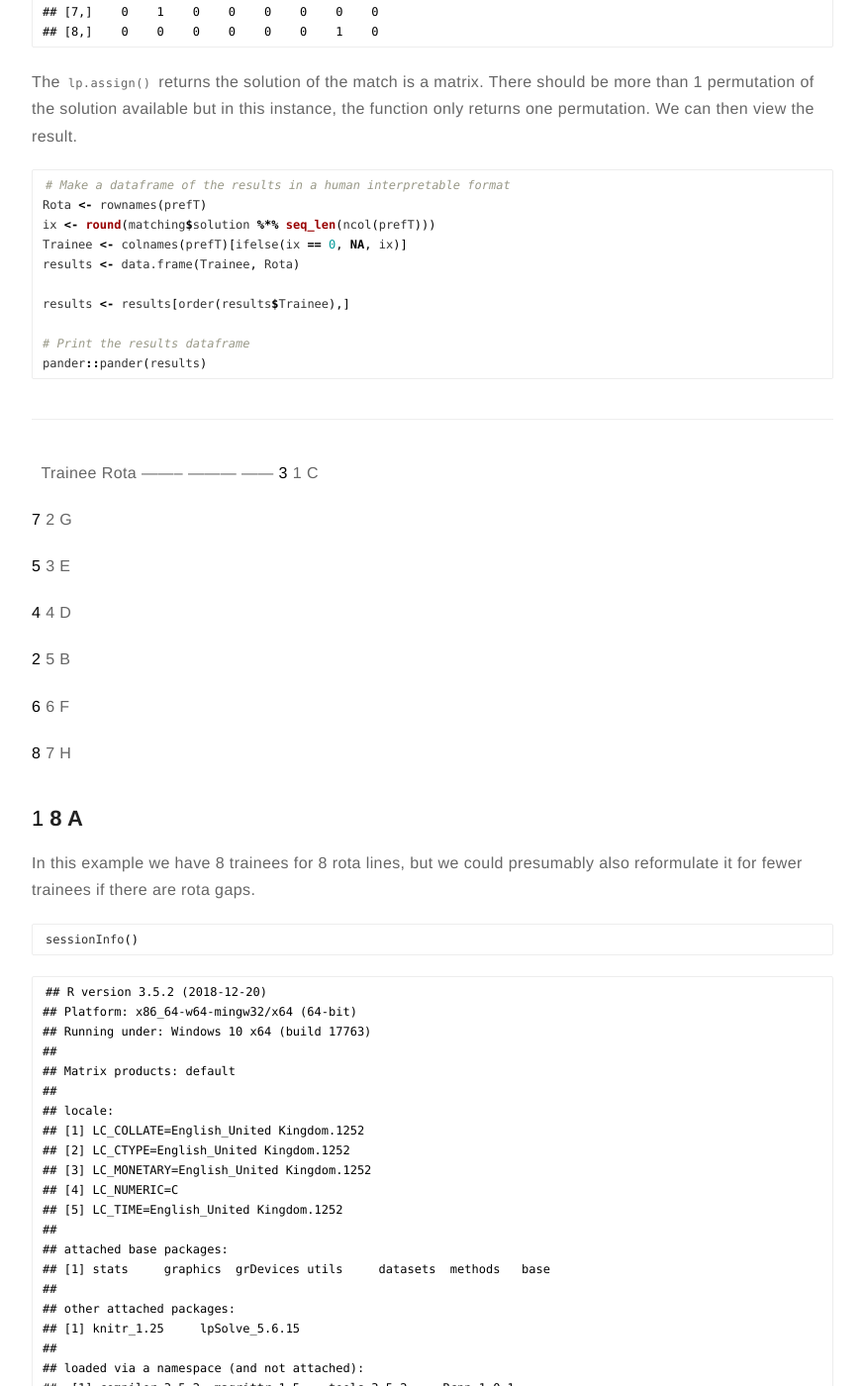
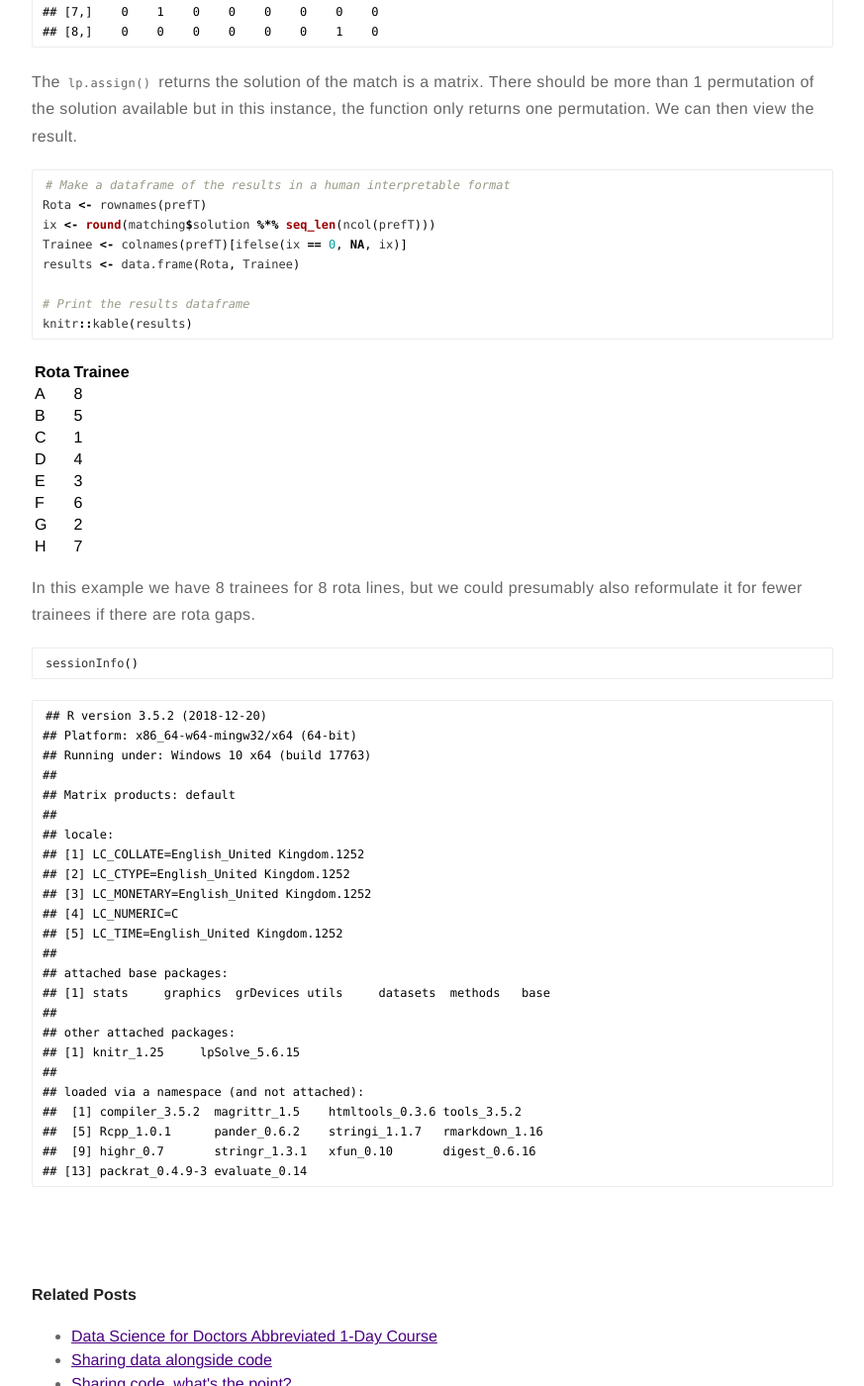
Before and after one commit to dannyjnwong/dannyjnwong.github.io, a Jekyll site: the page built from _posts/2020-01-31-Trainees-and-Rotas-an-Assignment-Problem.md, in a window 1280 px wide and 1400 px high, scrolled down 1836 px. Shown: the whole window at 99% size, without its empty margins (203-1076 px from the left). Built offline with Jekyll 4.4.1, drawn with Linux system fonts in a browser that asks for light colours; comment, search, counter and statistics services are not loaded; some of the changed text lies outside the part shown.

Commit message:
Fixed typos

```diff
--- a/_posts/2020-01-31-Trainees-and-Rotas-an-Assignment-Problem.md
+++ b/_posts/2020-01-31-Trainees-and-Rotas-an-Assignment-Problem.md
@@ -82,34 +82,24 @@ The `lp.assign()` returns the solution of the match is a matrix. There should be
 Rota <- rownames(prefT)
 ix <- round(matching$solution %*% seq_len(ncol(prefT)))
 Trainee <- colnames(prefT)[ifelse(ix == 0, NA, ix)]
-results <- data.frame(Trainee, Rota)
-
-results <- results[order(results$Trainee),]
+results <- data.frame(Rota, Trainee)
 
 # Print the results dataframe
-pander::pander(results)
+knitr::kable(results)
 {% endhighlight %}
 
 
--------------------------
- &nbsp;   Trainee   Rota
--------- --------- ------
- **3**       1       C
 
- **7**       2       G
-
- **5**       3       E
-
- **4**       4       D
-
- **2**       5       B
-
- **6**       6       F
-
- **8**       7       H
-
- **1**       8       A
--------------------------
+|Rota |Trainee |
+|:----|:-------|
+|A    |8       |
+|B    |5       |
+|C    |1       |
+|D    |4       |
+|E    |3       |
+|F    |6       |
+|G    |2       |
+|H    |7       |
 
 In this example we have 8 trainees for 8 rota lines, but we could presumably also reformulate it for fewer trainees if there are rota gaps.
 
@@ -141,7 +131,8 @@ sessionInfo()
 ## [1] knitr_1.25     lpSolve_5.6.15
 ##
 ## loaded via a namespace (and not attached):
-##  [1] compiler_3.5.2  magrittr_1.5    tools_3.5.2     Rcpp_1.0.1
-##  [5] pander_0.6.2    stringi_1.1.7   stringr_1.3.1   digest_0.6.16
-##  [9] xfun_0.10       packrat_0.4.9-3 evaluate_0.14
+##  [1] compiler_3.5.2  magrittr_1.5    htmltools_0.3.6 tools_3.5.2
+##  [5] Rcpp_1.0.1      pander_0.6.2    stringi_1.1.7   rmarkdown_1.16
+##  [9] highr_0.7       stringr_1.3.1   xfun_0.10       digest_0.6.16
+## [13] packrat_0.4.9-3 evaluate_0.14
 {% endhighlight %}
```
Also changed, not shown: other parts of _posts/2020-01-31-Trainees-and-Rotas-an-Assignment-Problem.md (+1 -1 lines), _drafts/2020-01-31-Trainees-and-Rotas-an-Assignment-Problem.Rmd (+3 -5 lines).
